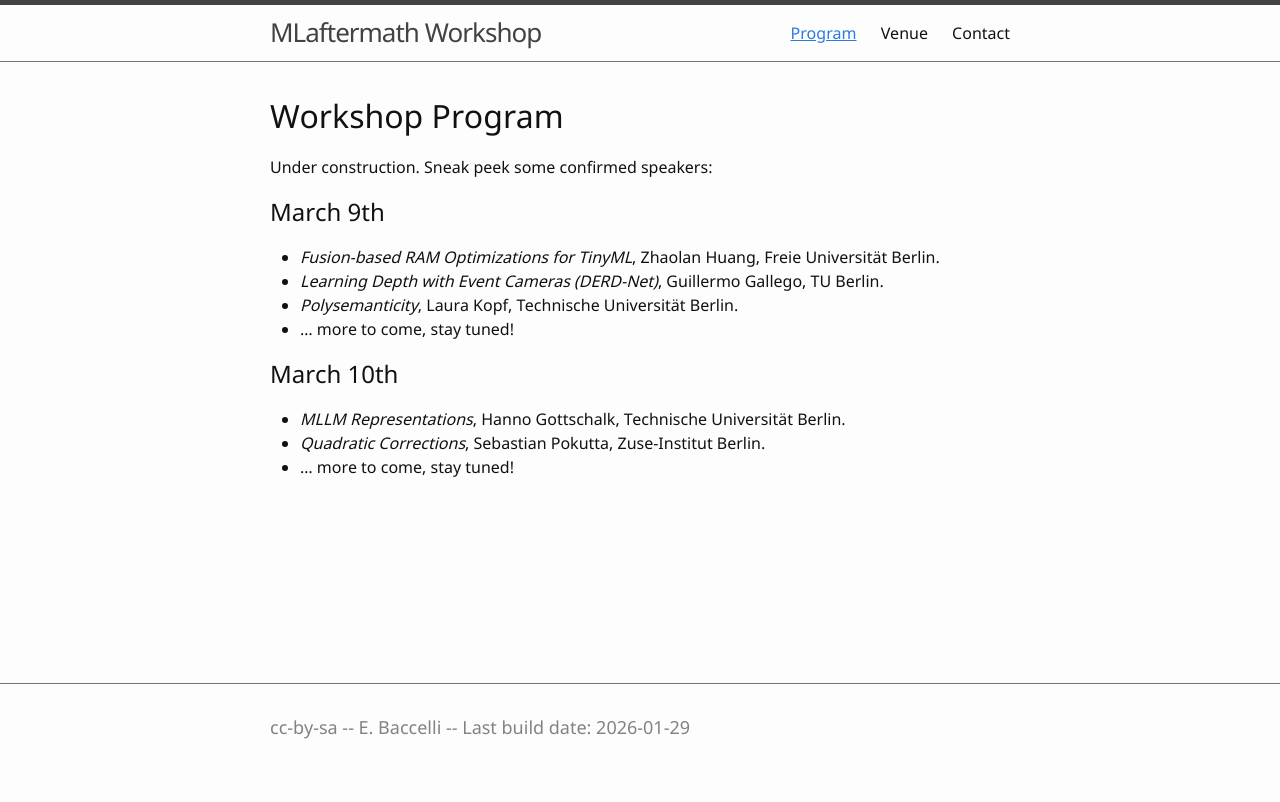
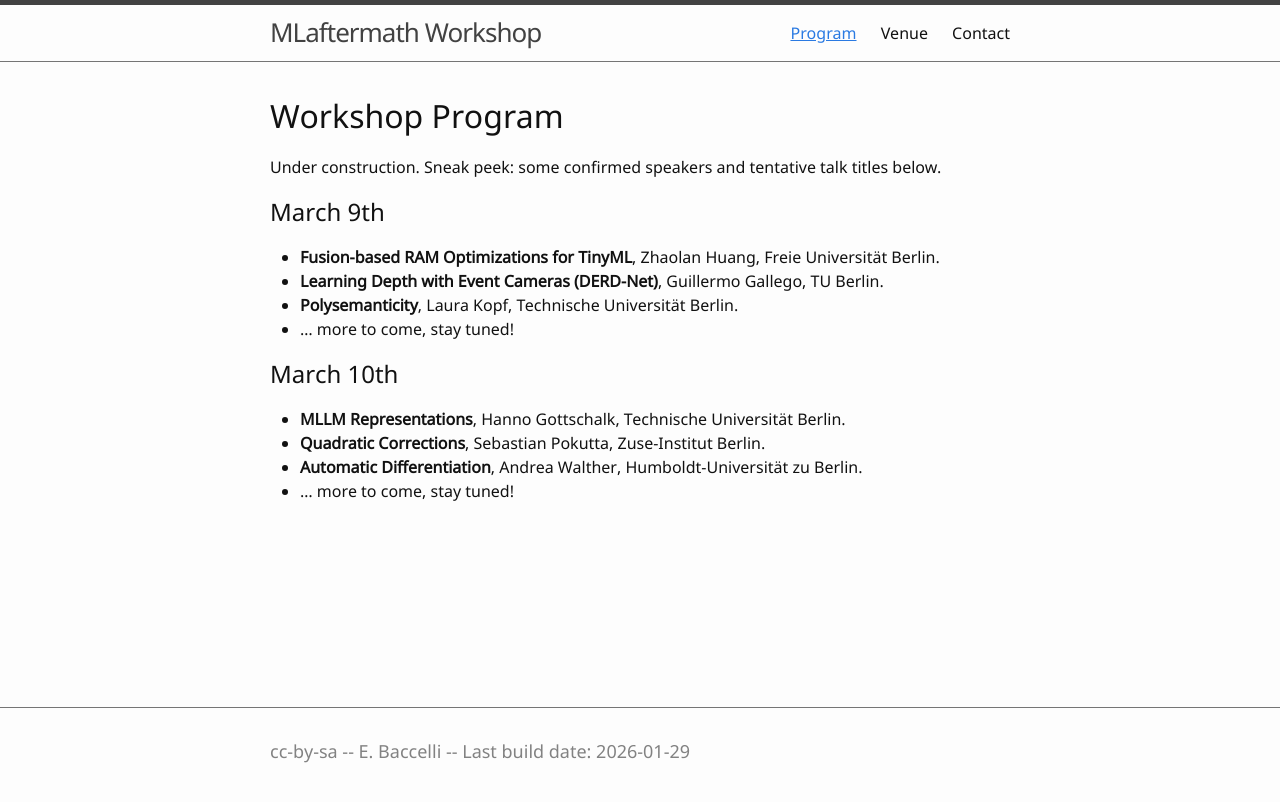
Before and after one commit to Inria-Berlin/MLaftermath, a Jekyll site: the page built from 0-program.md, in a window 1280 px wide. Shown: the top 802 px of the page. Built offline with Jekyll 4.4.1, drawn with Linux system fonts in a browser that asks for light colours.

Commit message:
program: added more speakers

```diff
--- a/0-program.md
+++ b/0-program.md
@@ -4,17 +4,18 @@ nav: true
 ---
 
 # Workshop Program
-Under construction. Sneak peek some confirmed speakers:
+Under construction. Sneak peek: some confirmed speakers and tentative talk titles below.
 
 ## March 9th
-- *Fusion-based RAM Optimizations for TinyML*, Zhaolan Huang, Freie Universität Berlin.
-- *Learning Depth with Event Cameras (DERD-Net)*, Guillermo Gallego, TU Berlin.
-- *Polysemanticity*, Laura Kopf, Technische Universität Berlin.
+- **Fusion-based RAM Optimizations for TinyML**, Zhaolan Huang, Freie Universität Berlin.
+- **Learning Depth with Event Cameras (DERD-Net)**, Guillermo Gallego, TU Berlin.
+- **Polysemanticity**, Laura Kopf, Technische Universität Berlin.
 - ... more to come, stay tuned!
 
 ## March 10th
-- *MLLM Representations*, Hanno Gottschalk, Technische Universität Berlin.
-- *Quadratic Corrections*, Sebastian Pokutta, Zuse-Institut Berlin.
+- **MLLM Representations**, Hanno Gottschalk, Technische Universität Berlin.
+- **Quadratic Corrections**, Sebastian Pokutta, Zuse-Institut Berlin.
+- **Automatic Differentiation**, Andrea Walther, Humboldt-Universität zu Berlin.
 - ... more to come, stay tuned!
 
 
```
